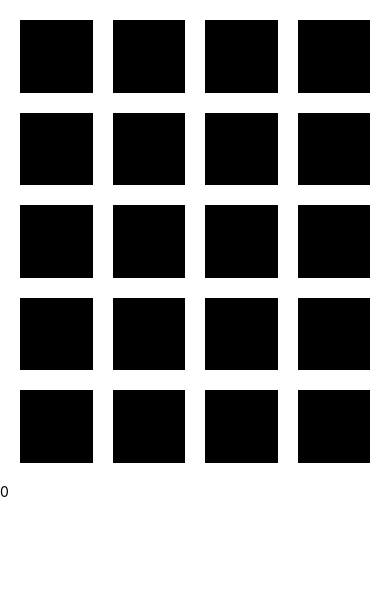
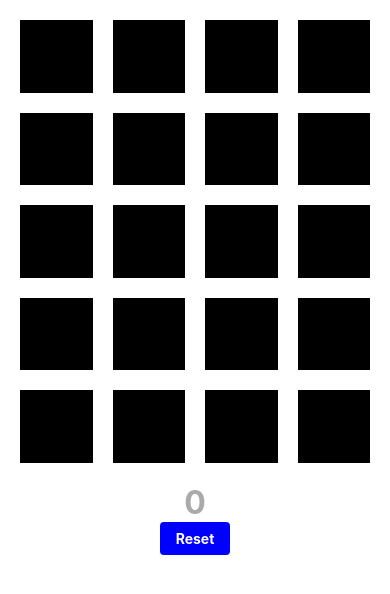
Before and after one commit to yusent/bootcamp-g8-memerama, a React Native app: screen / in a window 390 px wide. Shown: the top 594 px of the page. Built offline with nearby package versions, Linux system fonts and the light colour scheme.

Commit message:
Add reset button

```diff
--- a/src/components/Card.js
+++ b/src/components/Card.js
@@ -21,14 +21,24 @@ const styles = StyleSheet.create({
 class Card extends React.Component {
   opacity = new Animated.Value(0);
 
-  componentDidUpdate(prevProps) {
-    if (prevProps.shown !== this.props.shown) {
+  shouldComponentUpdate(nextProps) {
+    if (nextProps.shown !== this.props.shown) {
+      const sourceChanged = nextProps.source !== this.props.source;
+
       Animated.timing(this.opacity, {
         duration: 100,
-        toValue: Number(this.props.shown),
+        toValue: Number(nextProps.shown),
         useNativeDriver: true,
-      }).start();
+      }).start(() => {
+        if (sourceChanged) {
+           this.forceUpdate();
+        }
+      });
+
+      return false;
     }
+
+    return true;
   }
 
   render() {
--- a/src/components/Cards.js
+++ b/src/components/Cards.js
@@ -32,15 +32,8 @@ const sources = [
   meme9,
 ];
 
-const styles = StyleSheet.create({
-  cardsContainer: {
-    alignItems: 'center',
-    paddingVertical: 10,
-  },
-});
-
-class Cards extends React.Component {
-  state = {
+function getNewState() {
+  return {
     matches: sources.reduce((o, key) => ({
       ...o,
       [key]: false,
@@ -53,6 +46,39 @@ class Cards extends React.Component {
 
     pressedSource: null,
   };
+}
+
+const styles = StyleSheet.create({
+  cardsContainer: {
+    alignItems: 'center',
+    paddingVertical: 10,
+  },
+
+  resetButton: {
+    alignItems: 'center',
+    alignSelf: 'center',
+    backgroundColor: '#00f',
+    borderRadius: 4,
+    justifyContent: 'center',
+    paddingHorizontal: 16,
+    paddingVertical: 8,
+  },
+
+  resetButtonText: {
+    color: '#fff',
+    fontWeight: 'bold',
+  },
+
+  score: {
+    alignSelf: 'center',
+    color: '#aaa',
+    fontSize: 32,
+    fontWeight: 'bold',
+  },
+});
+
+class Cards extends React.Component {
+  state = getNewState();
 
   keyExtractor = (_, index) => String(index);
 
@@ -60,6 +86,10 @@ class Cards extends React.Component {
     return Object.values(this.state.matches)
       .reduce((sum, x) => sum + Number(x));
   }
+
+  reset = () => {
+    this.setState(getNewState());
+  };
 
   renderCard = ({ index, item }) => {
     const onCardPress = () => {
@@ -110,6 +140,18 @@ class Cards extends React.Component {
     );
   };
 
+  get resetButton() {
+    return (
+      <TouchableWithoutFeedback onPress={this.reset}>
+        <View style={styles.resetButton}>
+          <Text style={styles.resetButtonText}>
+            Reset
+          </Text>
+        </View>
+      </TouchableWithoutFeedback>
+    );
+  }
+
   render() {
     return (
       <View>
@@ -121,9 +163,11 @@ class Cards extends React.Component {
           renderItem={this.renderCard}
         />
 
-        <Text>
+        <Text style={styles.score}>
           {this.score}
         </Text>
+
+        {this.resetButton}
       </View>
     );
   }
```
